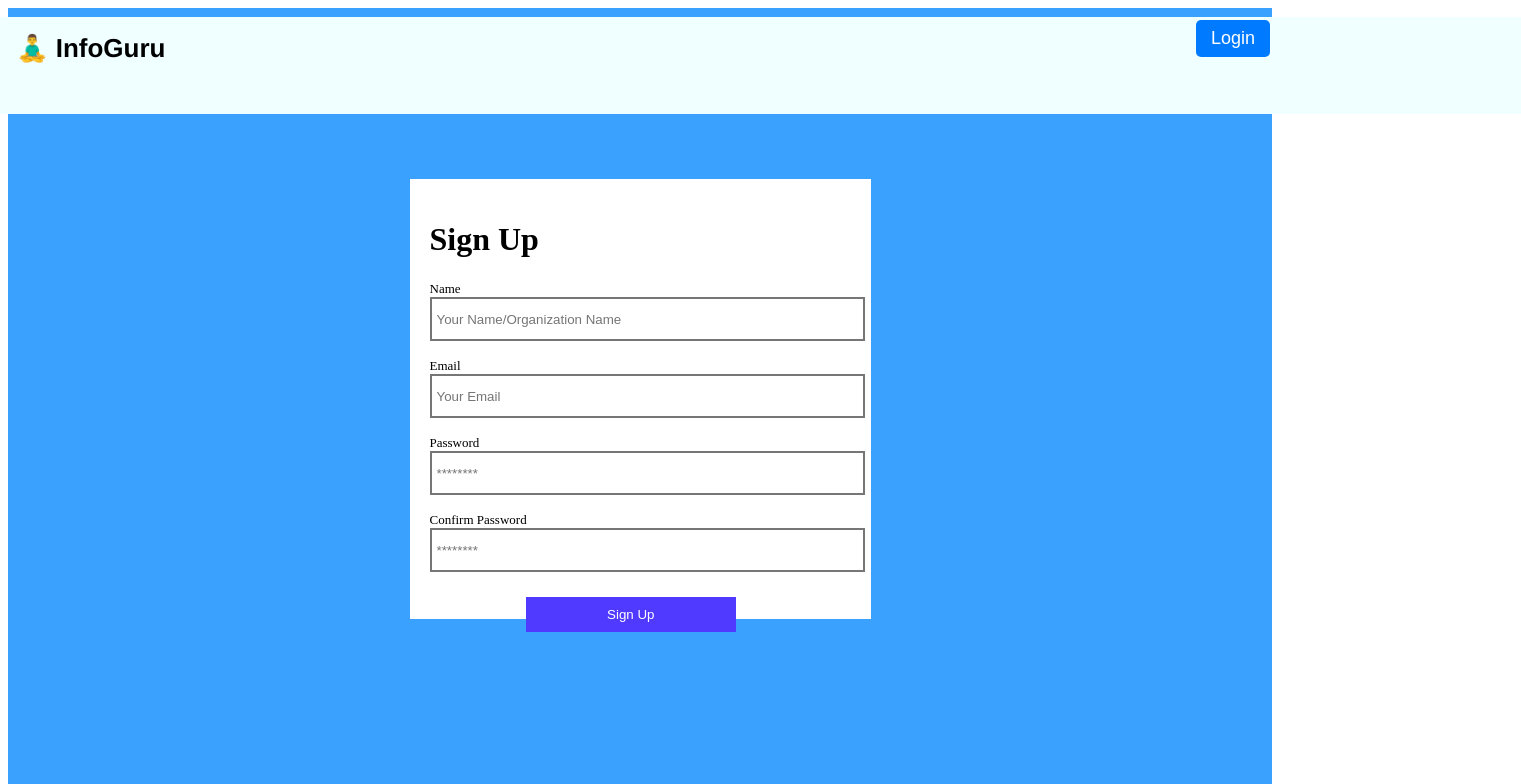
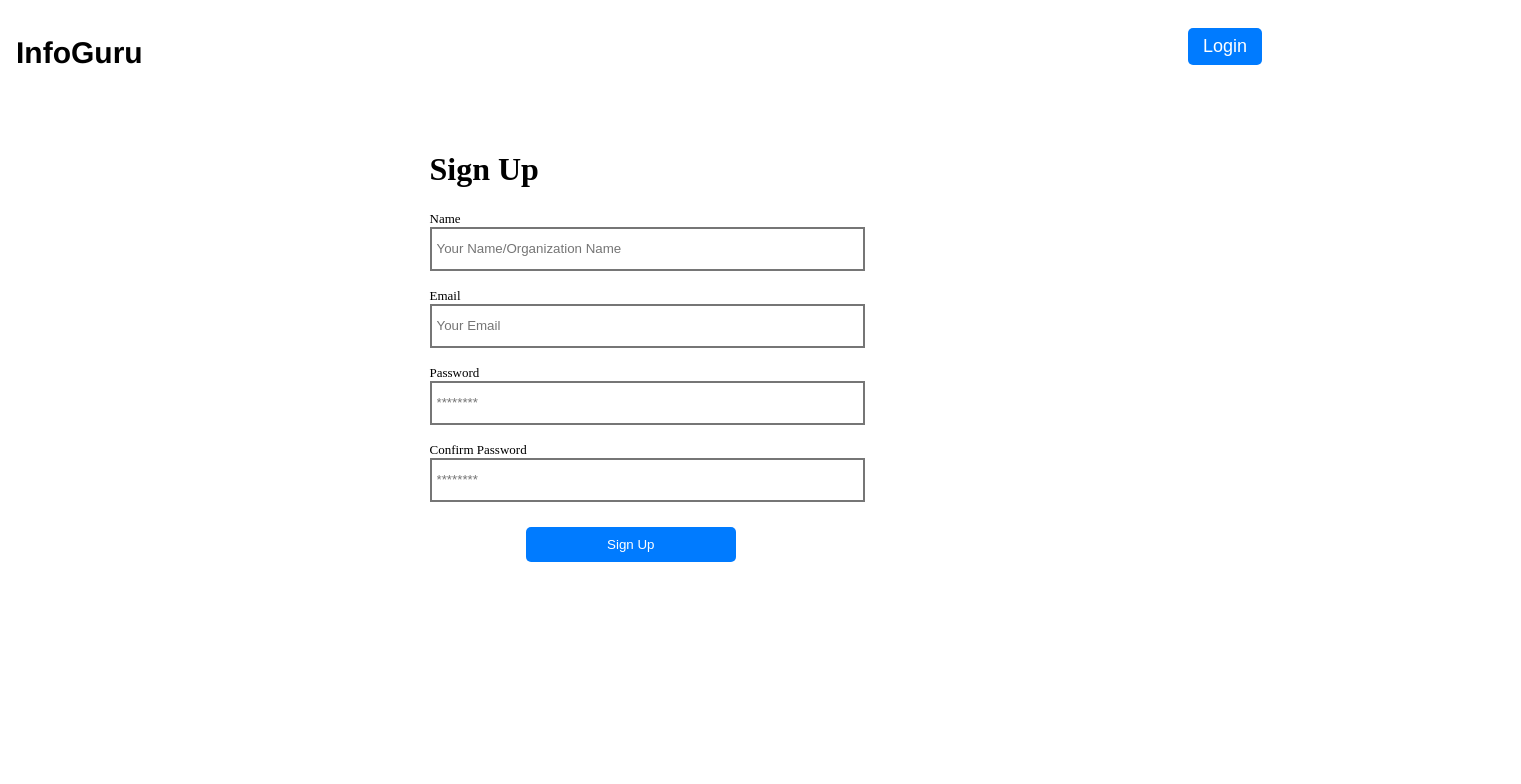
Before and after one commit to shahks-hub/InfoGuru, a Next.js app: page /signup in a window 1280 px wide. Shown: the top 784 px of the page, 1521 px wide, since content can reach past the window. Built offline with nearby package versions, Linux system fonts and the light colour scheme.

Commit message:
changing sign up page

```diff
--- a/src/pages/signup/index.tsx
+++ b/src/pages/signup/index.tsx
@@ -13,7 +13,6 @@ export default function Home() {
 
   async function onSubmit(event: FormEvent<HTMLFormElement>) {
     event.preventDefault();
-
 
     const response = await fetch('/api/signup', {
       method: 'POST',
@@ -35,13 +34,12 @@ export default function Home() {
 
   function handleInputChange(event: React.ChangeEvent<HTMLInputElement>) {
     const { name, value } = event.target;
-        setFormData(prevState => ({ ...prevState, [name]: value }));
+    setFormData((prevState) => ({ ...prevState, [name]: value }));
   }
 
   return (
     <main className={styles.main}>
-            <h1 className={styles.title}>🧘‍♂️ InfoGuru </h1>
-            <h1 className={styles.signup_wrapper}>Login</h1>
+      <h1 className={styles.title}>InfoGuru</h1>
 
       <form onSubmit={onSubmit} className={styles.container}>
         <div className={styles.signup_title}>
@@ -49,18 +47,48 @@ export default function Home() {
         </div>
 
         <label className={styles.input_title}>Name</label>
-                <input className={styles.input} name='name' type='text' placeholder='Your Name/Organization Name' value={formData.name} onChange={handleInputChange} />
+        <input
+          className={styles.input}
+          name='name'
+          type='text'
+          placeholder='Your Name/Organization Name'
+          value={formData.name}
+          onChange={handleInputChange}
+        />
 
         <label className={styles.input_title}>Email</label>
-                <input className={styles.input} name='email' type='email' placeholder='Your Email' value={formData.email} onChange={handleInputChange} />
+        <input
+          className={styles.input}
+          name='email'
+          type='email'
+          placeholder='Your Email'
+          value={formData.email}
+          onChange={handleInputChange}
+        />
 
         <label className={styles.input_title}>Password</label>
-                <input className={styles.input} name='password' type='password' placeholder='********' value={formData.password} onChange={handleInputChange} />
+        <input
+          className={styles.input}
+          name='password'
+          type='password'
+          placeholder='********'
+          value={formData.password}
+          onChange={handleInputChange}
+        />
 
         <label className={styles.input_title}>Confirm Password</label>
-                <input className={styles.input} name='confirmPass' type='password' placeholder='********' value={formData.confirmPass} onChange={handleInputChange} />
+        <input
+          className={styles.input}
+          name='confirmPass'
+          type='password'
+          placeholder='********'
+          value={formData.confirmPass}
+          onChange={handleInputChange}
+        />
 
-                <button type="submit" className={styles.signup_button}>Sign Up</button>
+        <button type="submit" className={styles.signup_button}>
+          Sign Up
+        </button>
 
         {errorMessage && <p style={{ color: 'red' }}>{errorMessage}</p>}
 
@@ -69,5 +97,5 @@ export default function Home() {
         </Link>
       </form>
     </main>
-    )
+  );
 }
--- a/src/pages/signup/page.module.css
+++ b/src/pages/signup/page.module.css
@@ -1,10 +1,9 @@
 .main {
-  display: flex;
-  background-color: #3AA1FF;
-  flex-direction: column;
-  justify-content: center;
-  padding-top: 1rem;
-  padding-bottom: 10rem;
+  position: relative;
+  width: 100%;
+  background-color: #fff;
+  min-height: 100vh;
+  overflow: hidden;
 }
 
 .description {
@@ -18,12 +17,10 @@
   font-family: var(--font-mono);
 }
 
-
 .title {
   color: #000000;
-  background-color: azure;
   font-family: "SF Pro-Bold", Helvetica;
-  font-size: 26px;
+  font-size: 30px;
   font-weight: 700;
   left: 0;
   width: 10000px;
@@ -34,11 +31,10 @@
   height: 65px;
   white-space: nowrap;
   padding: 1rem;
-
 }
 
 .signup_wrapper {
-color: black;
+  color: black;
   font-family: "SF Pro-Regular", Helvetica;
   font-size: 30px;
   font-weight: 400;
@@ -46,6 +42,7 @@ color: black;
   text-align: left;
   top: 0;
   margin-top: 0;
+
 }
 
 .input_title {
@@ -56,28 +53,25 @@ color: black;
   position: relative;
   white-space: nowrap;
   width: fit-content;
+
 }
 
 .container {
   padding: 20px;
-  border: 0px none;
   height: 400px;
   width: 421px;
-  background-color: #FFFFFF;
   margin: 8% auto;
 }
 
 .input {
   border-radius: 0px;
   padding: 5px;
-  border-style:solid;
-  background: #FFFFFF;
+  border-style: solid;
   text-align: left;
   height: 30px;
   width: 100%;
   color: black;
   margin-bottom: 15px;
-
 }
 
 .signup_title {
@@ -89,10 +83,11 @@ color: black;
 .signup_button {
   height: 35px;
   width: 50%;
-  background-color: #513aff;
+  background-color:#007bff;
+  border: none;
+  border-radius: 5px;
   color: white;
   cursor: pointer;
-  border-style: hidden;
   margin-left: 6rem;
   margin-top: 10px;
 }
@@ -100,12 +95,12 @@ color: black;
 .login {
   position: absolute;
   top: 20px;
-  right: 10px; /* Add some spacing between signup and login */
+  right: 10px;
   font-size: large;
   background-color: #007bff;
   border: none;
   border-radius: 5px;
   padding: 8px 15px;
   cursor: pointer;
-  color:#FFFFFF
+  color: #FFFFFF;
 }
```
Also changed, not shown: franchise.csv (deleted). Lines whose indentation alone changed are shown as unchanged.
